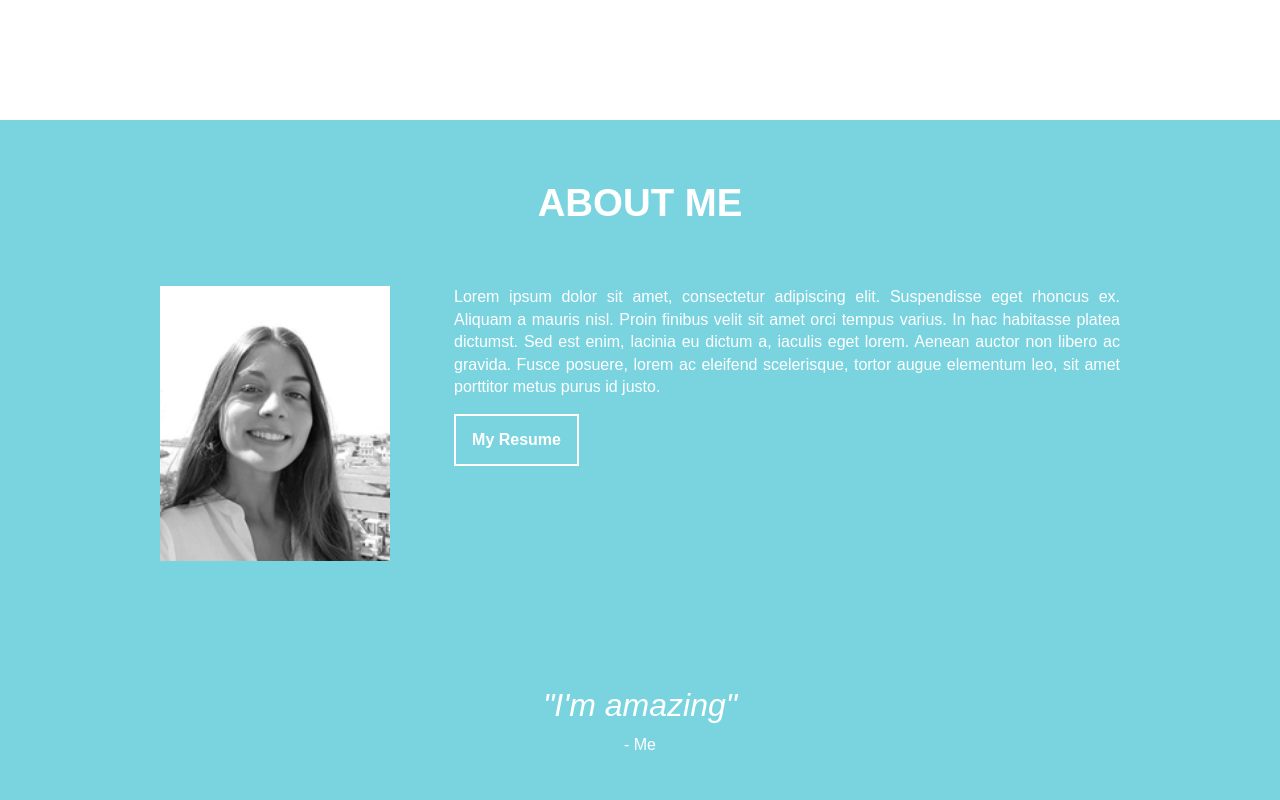
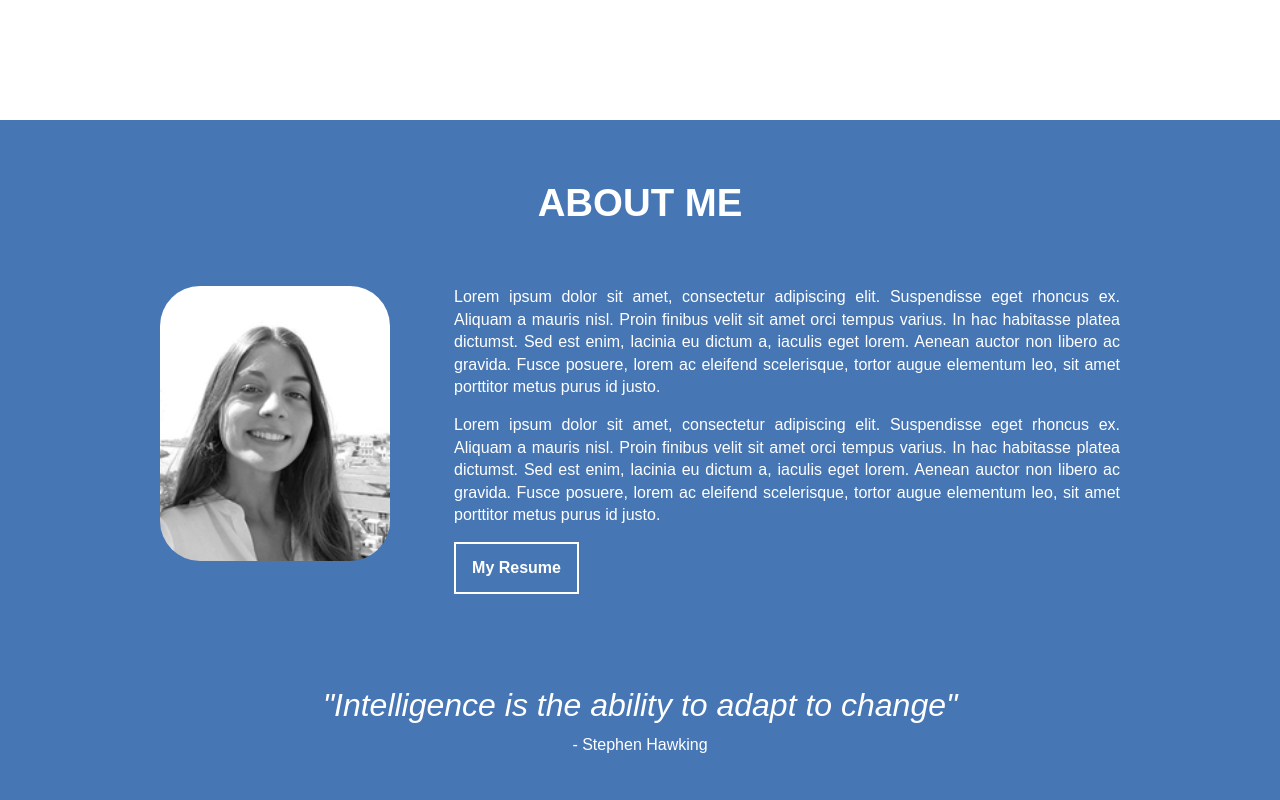
Before and after one commit to MInesBarbosaa/MInesBarbosa.github.io, a plain HTML site: page index.html in a window 1280 px wide. Shown: the part 680-1480 px from the top of the page. Drawn offline with Linux system fonts and the light colour scheme.

Commit message:
div error & style color

```diff
--- a/index.html
+++ b/index.html
@@ -18,19 +18,20 @@
                     <img src="me.png" class="about-img" alt="a photograph of Inês.">
                     <div class="about-text">
                         <p>Lorem ipsum dolor sit amet, consectetur adipiscing elit. Suspendisse eget rhoncus ex. Aliquam a mauris nisl. Proin finibus velit sit amet orci tempus varius. In hac habitasse platea dictumst. Sed est enim, lacinia eu dictum a, iaculis eget lorem. Aenean auctor non libero ac gravida. Fusce posuere, lorem ac eleifend scelerisque, tortor augue elementum leo, sit amet porttitor metus purus id justo.</p>
+                        <p>Lorem ipsum dolor sit amet, consectetur adipiscing elit. Suspendisse eget rhoncus ex. Aliquam a mauris nisl. Proin finibus velit sit amet orci tempus varius. In hac habitasse platea dictumst. Sed est enim, lacinia eu dictum a, iaculis eget lorem. Aenean auctor non libero ac gravida. Fusce posuere, lorem ac eleifend scelerisque, tortor augue elementum leo, sit amet porttitor metus purus id justo.</p>
                         <a href="#" class="button">My Resume</a>
                     </div>
                 </div>
                 <blockquote>
-                    "I'm amazing"
-                    <cite>- Me</cite>
+                    "Intelligence is the ability to adapt to change"
+                    <cite>- Stephen Hawking</cite>
                 </blockquote>
             </section>
             <section class="neutral-theme">
                 <h2>Projects</h2>
                 <article>
-                    <h3>Project Title</h3>
                     <div class="article-text">
+                        <h3>Project Title</h3>
                         <p>Lorem ipsum dolor sit amet, consectetur adipiscing elit. Suspendisse eget rhoncus ex. Aliquam a mauris nisl. Proin finibus velit sit amet orci tempus varius. In hac habitasse platea dictumst. Sed est enim, lacinia eu dictum a, iaculis eget lorem. Aenean auctor non libero ac gravida. Fusce posuere, lorem ac eleifend scelerisque, tortor augue elementum leo, sit amet porttitor metus purus id justo.</p>
                         <a href="#" class="button">See it Live</a>
                         <a href="#" class="button">Fork it on GitHub</a>
@@ -38,8 +39,8 @@
                     <img class="article-img" src="https://victorious-curvy-bookcase.glitch.me/images/project.jpg" alt="A graphic illustration of a crane on a truck lifting a webpage">
                 </article>
                 <article>
-                    <h3>Project Title</h3>
                     <div class="article-text"> <!--div are used to create generic block that group some elements-->
+                        <h3>Project Title</h3>
                         <p>Lorem ipsum dolor sit amet, consectetur adipiscing elit. Suspendisse eget rhoncus ex. Aliquam a mauris nisl. Proin finibus velit sit amet orci tempus varius. In hac habitasse platea dictumst. Sed est enim, lacinia eu dictum a, iaculis eget lorem. Aenean auctor non libero ac gravida. Fusce posuere, lorem ac eleifend scelerisque, tortor augue elementum leo, sit amet porttitor metus purus id justo.</p>
                         <a href="#" class="button">See it Live</a>
                         <a href="#" class="button">Fork it on GitHub</a>
@@ -47,8 +48,8 @@
                     <img class="article-img" src="https://victorious-curvy-bookcase.glitch.me/images/project.jpg" alt="A graphic illustration of a crane on a truck lifting a webpage">
                 </article>
                 <article>
-                    <h3>Project Title</h3>
                     <div class="article-text">
+                        <h3>Project Title</h3>
                         <p>Lorem ipsum dolor sit amet, consectetur adipiscing elit. Suspendisse eget rhoncus ex. Aliquam a mauris nisl. Proin finibus velit sit amet orci tempus varius. In hac habitasse platea dictumst. Sed est enim, lacinia eu dictum a, iaculis eget lorem. Aenean auctor non libero ac gravida. Fusce posuere, lorem ac eleifend scelerisque, tortor augue elementum leo, sit amet porttitor metus purus id justo.</p>
                         <a href="#" class="button">See it Live</a>
                         <a href="#" class="button">Fork it on GitHub</a>
--- a/style.css
+++ b/style.css
@@ -1,5 +1,5 @@
 :root { /* useful when there is a style that repeats several times along the document */
-    --primary: rgb(121, 212, 224); /*allows to quickly change the color of all elements that are defined with this variable  */
+    --primary: rgb(70, 118, 180); /*allows to quickly change the color of all elements that are defined with this variable  */
     --spacing: 4rem;
 }
 
@@ -99,6 +99,7 @@ by default img are inline with text */
 
 img {
     max-width: 350px;
+    border-radius: 40px;
 }
 
 p {
@@ -141,7 +142,7 @@ footer {
     padding: var(--spacing);
     text-align: center;
     color: white;
-    background-color: #333;
+    background-color: rgb(19, 73, 134);
 }
 
 .social {
```
